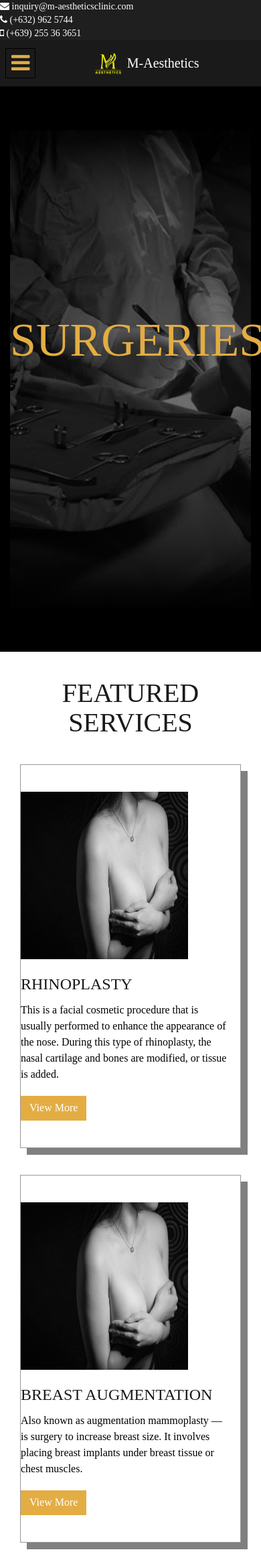
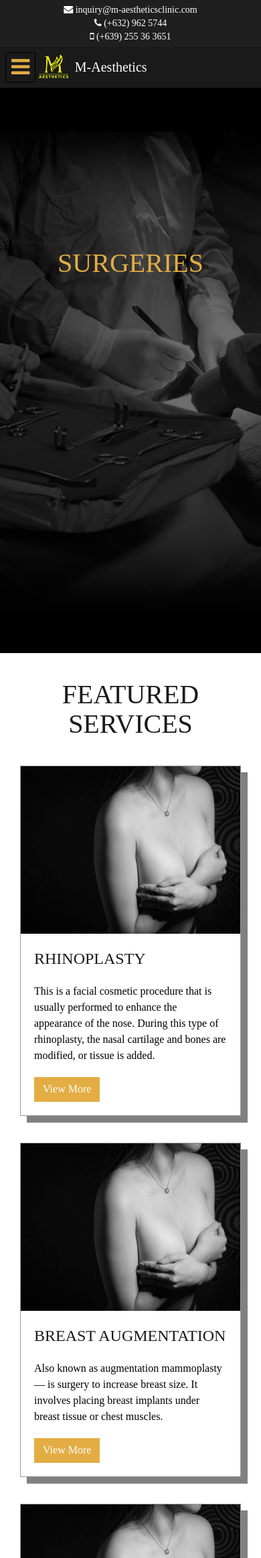
Before and after one commit to gnegamino/maesthetics, a PHP site: page /surgeries.php in a window 390 px wide. Shown: the top 2326 px of the page at 67% size. Run offline with PHP 8.4, Linux system fonts and the light colour scheme; some libraries are stand-ins or nearby versions; some web fonts are replaced.

Commit message:
:star: Fixed Responsive Grid

```diff
--- a/about.php
+++ b/about.php
@@ -5,8 +5,7 @@
 
 <div class="container-fluid about">
     <div class="row">
-        <div class="col-md-12">
-            <div class="page-banner">
+        <div class="col-md-12 page-banner">
             <h1>OUR COMPANY</h1>
             <div class="motto">
                 <h2>More Confident</h2>
@@ -14,7 +13,6 @@
                 <h2>More Beautiful</h2>
                 <h2>●</h2>
                 <h2>More You</h2>
-                </div>
             </div>
         </div>
         <div class="col-md-12 page-section">
--- a/assets/scss/_responsive.scss
+++ b/assets/scss/_responsive.scss
@@ -223,24 +27,19 @@
     }
     div#mini-navigation-bar {
         background-color: lighten($dark-color, 10%);
-        display: flex;
-        flex-direction: column;
-        justify-content: center;
+        display: block;
         .client-contact {
-            flex-direction: column;
+            text-align: center;
             background-color: lighten($dark-color, 12%);
+            padding: 5px 0px;
         }
         .mini-dropdown-navigation {
-            display: flex;
-            flex-direction: column;
             .main-menu {
-                display: flex;
-                justify-content: center;
-                align-items: center;
                 padding: 8px;
                 .hamburger-toggle {
                     border: 1px $dark-color solid;
                     padding: 5px 8px;
+                    float: left;
                     &:hover {
                         background-color: lighten($dark-color, 5%);
                     }
@@ -250,18 +49,17 @@
                     }
                 }
                 .brand-name {
-                    flex: 1;
-                    display: flex;
-                    justify-content: center;
-                    align-items: center;
-                    padding: 8px;
+                    text-align: center;
                     img {
-                        width: 15%;
+                        height: 42px;
+                        float: left;
                     }
                     span {
+                        float: left;
                         color: $light-color;
                         font-size: 20px;
                         font-family: Light;
+                        margin-top: 8px;
                         margin-left: 5px;
                     }
                 }
@@ -320,18 +124,33 @@
             }
         }
     }
-    .services {
+    div.services {
+        .page-banner {
+            padding-top: 100px;
+            h1 {
+                text-align: center;
+                font-size: 50px;
+            }
+        }
         .services-buttons {
-            flex-direction: column;
+            display: block;
             margin-top: 0px;
             a.btn {
+                display: block;
                 margin-left: 0px;
                 margin-top: 20px;
-                font-size: 25px;
+                font-size: 16px;
             }
         }
     }
     div.gallery {
+        .page-banner {
+            padding-top: 250px;
+            h1 {
+                text-align: center;
+                font-size: 50px;
+            }
+        }
         .media-gallery-section {
             .media-gallery {
                 padding: 0px 20px;
@@ -347,24 +166,25 @@
     }
     div.services {
         &.surgeries {
+            .page-banner {
+                padding-top: 200px;
+                h1 {
+                    text-align: center;
+                    font-size: 40px;
+                }
+            }
             .media-section {
                 .media-list {
                     .media-item {
-                        flex-direction: column;
-                        padding-top: 40px;
-                        padding-bottom: 40px;
                         .media-picture {
                             img {
-                                width: 250px;
+                                width: 100%;
                                 height: 250px;
                             }
                         }
                         .media-detail {
-                            margin-top: 20px;
-                            .media-description {
-                                margin-top: 10px;
-                                padding-right: 20px;
-                            }
+                            margin-top: 0px;
+                            padding: 20px;
                         }
                     }
                 }
--- a/assets/scss/_variables.scss
+++ b/assets/scss/_variables.scss
@@ -53,5 +53,5 @@ span {
 }
 
 .pushed-content {
-    margin-top: 124px;
+    margin-top: 117px;
 }
--- a/assets/scss/main.scss
+++ b/assets/scss/main.scss
@@ -583,6 +583,6 @@ body {
 }
 .footer {
     text-align: center;
-    padding: 20px 0px;
+    padding: 20px;
     background: lighten($dark-color, 8%);
 }
--- a/layouts/sub-navigation.php
+++ b/layouts/sub-navigation.php
@@ -92,12 +92,12 @@
             <span class="client-contact-text">(+639) 255 36 3651</span>
         </div>
     </div>
-    <div class="mini-dropdown-navigation">
-        <div class="main-menu">
+    <div class="mini-dropdown-navigation clearfix">
+        <div class="main-menu clearfix">
             <div id="toggle-menu" class="hamburger-toggle">
                 <i class="fa fa-bars"></i>
             </div>
-            <div class="brand-name">
+            <div class="brand-name clearfix">
                 <img src="/assets/images/M logo.png">
                 <span>M-Aesthetics</span>
             </div>
--- a/surgeries.php
+++ b/surgeries.php
@@ -5,10 +5,8 @@
 
 <div class="container-fluid services surgeries">
     <div class="row">
-        <div class="col-md-12">
-            <div class="page-banner">
-                <h1>SURGERIES</h1>
-            </div>
+        <div class="col-md-12 page-banner">
+            <h1>SURGERIES</h1>
         </div>
     </div>
     <div class="row">
```
Also changed, not shown: other parts of assets/scss/_responsive.scss (+41 -205 lines), services.php (+6 -8 lines), public/build/css/main.css, 1 other file. Lines whose indentation alone changed are shown as unchanged.
